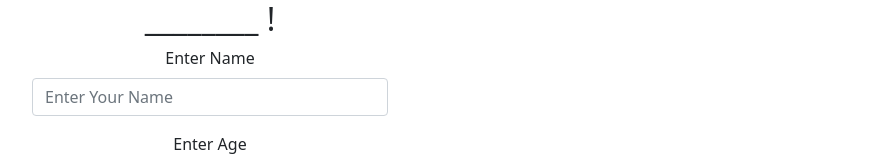
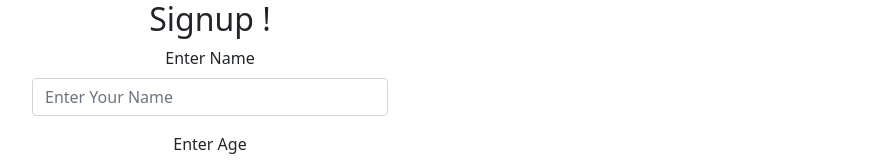
Before and after one commit to MdRoki2020/Node_with_Mongodb, a React (Create React App) app in the folder MERN_stack_crud/clint/: page / in a window 1280 px wide. Shown: the top 160 px of the page, without its empty margins (50-938 px from the left). Built offline with nearby package versions, Linux system fonts and the light colour scheme; no server answers.

Commit message:
effecient data insert

```diff
--- a/MERN_stack_crud/clint/src/components/Home.js
+++ b/MERN_stack_crud/clint/src/components/Home.js
@@ -12,6 +12,8 @@ export default function Home() {
         Axios.post('http://localhost:3001/addfriend',{
             name:name,
             age:age,
+        }).then(()=>{
+            setListOfFriends([...listOfFriends,{name:name,age:age}])
         })
     }
 
@@ -27,7 +29,7 @@ export default function Home() {
     <div className='container'>
         <div className='row'>
             <div className='col-md-4'>
-                <h2>________ !</h2>
+                <h2>Signup !</h2>
             <Form>
                 <Form.Group className="mb-3" controlId="exampleForm.ControlInput1">
                     <Form.Label>Enter Name</Form.Label>
```
